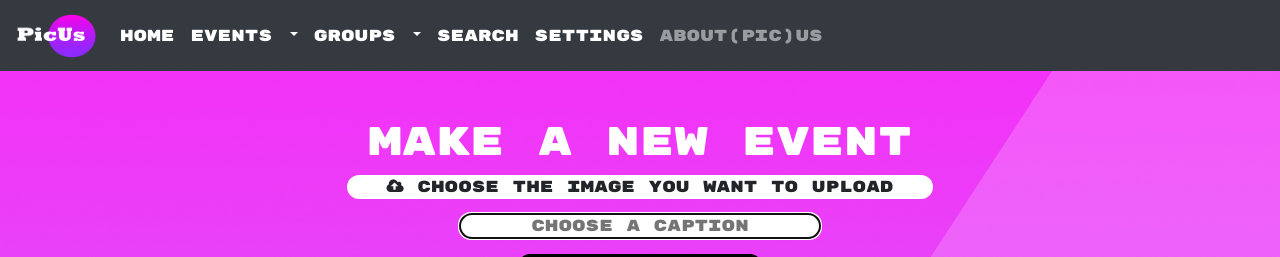
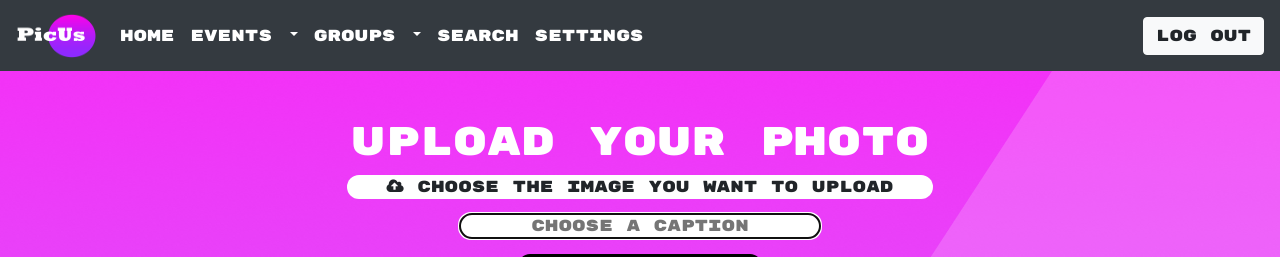
Before and after one commit to RickSunder/picus2.0, a Flask app: page /upload_photo in a window 1280 px wide. Shown: the top 257 px of the page. Run offline with Flask 2, Linux system fonts and the light colour scheme; a user stored in the database is signed in; some libraries are stand-ins or nearby versions; some web fonts are replaced.

Commit message:
goedemorgen

```diff
--- a/static/styles.css
+++ b/static/styles.css
@@ -83,20 +83,20 @@ h5 {
     border-color: #fff;
 }
 
-.btn-outline-success:hover {
+.-outline-success:hover {
     color: #fff;
-    background-color: #ed3af9;
-    border-color: #ed3af9;
+    background-color: white;
+    border-color: white;
 }
 
 .btn-outline-success:click {
     color: #fff;
-    background-color: #ed3af9;
-    border-color: #ed3af9;
+    background-color: white;
+    border-color: white;
 }
 
 .btn-outline-secondary {
-    color: #f8f9fa;
+    color: white;
     background-color: black;
     border-color: black;
     position: absolute;
@@ -104,6 +104,7 @@ h5 {
     top: 150px;
     padding: 10px;
     border-radius: 50px;
+
 
 }
 
@@ -116,6 +117,14 @@ h5 {
 
 }
 
+.btn-outline-success:not(:disabled):not(.disabled).active:focus, .btn-outline-success:not(:disabled):not(.disabled):active:focus, .show>.btn-outline-success.dropdown-toggle:focus {
+    box-shadow: 0 0 0 0.2rem rgba(223, 100, 255, 0.5);
+}
+.btn-outline-success:not(:disabled):not(.disabled).active, .btn-outline-success:not(:disabled):not(.disabled):active, .show>.btn-outline-success.dropdown-toggle {
+    color: #fff;
+    background-color: purple;
+    border-color: purple;
+}
 .invulveld {
     color: black;
     background-color: #fff;
--- a/templates/layout.html
+++ b/templates/layout.html
@@ -16,6 +16,10 @@
         <script type="text/javascript" src="{{ url_for('static', filename='functions.js') }}"></script>
         <script src="static/functions.js"></script>
         <link rel="stylesheet" href="path/to/font-awesome/css/font-awesome.min.css">
+        <link class="jsbin" href="http://ajax.googleapis.com/ajax/libs/jqueryui/1/themes/base/jquery-ui.css" rel="stylesheet" type="text/css" />
+        <script class="jsbin" src="http://ajax.googleapis.com/ajax/libs/jquery/1/jquery.min.js"></script>
+        <script class="jsbin" src="http://ajax.googleapis.com/ajax/libs/jqueryui/1.8.0/jquery-ui.min.js"></script>
+
 </head>
       <title>PicUs</title>
     <body>
@@ -53,16 +57,22 @@
                                               <div class="dropdown-divider"></div>
                                               <a style="font-family: Rubik Mono One;" class="dropdown-item" href="{{ url_for('groupfeed') }}">Group timeline</a>
                                             </div>
+
         <li class="nav-item active">
         <a style="font-family: Rubik Mono One;"class="nav-link" href="{{url_for('search') }}">Search</a>
         </li>
          <li class="nav-item active">
         <a style="font-family: Rubik Mono One;"class="nav-link" href="{{url_for('settings') }}">Settings</a>
         </li>
-            <a style="font-family: Rubik Mono One;"class="nav-link" href="{{url_for('aboutus') }}">About(Pic)Us</a>
-          </li>
-          <li class="nav-item">
-    </ul>
+</div>
+<div style="float right">
+      <ul class="navbar-nav ml-auto" style="float:right;">
+         <li class="nav-item active">
+        <li class="nav-item active">
+        <a style="font-family: Rubik Mono One;float:right"class="btn btn-light" href="{{url_for('logout') }}">Log Out</a>
+        </li>
+      </ul>
+</div>
 
 {% else %}
 <nav class="navbar navbar-expand-lg navbar-dark bg-dark" style="background-color: FC5BFF;">
--- a/templates/nogroup.html
+++ b/templates/nogroup.html
@@ -14,7 +14,7 @@
             <title>You have no groups yet...</title>
             <h1 style="color:white;">You have no groups yet...</h1>
 <div class="form-group">
-            <div id="vulinlogbevestig"><a id="vulinlogbevestig" href="makegroup">Make your first group here!</a></div>
+            <div id="vulinlogbevestig"><a style="color:white;" id="vulinlogbevestig" href="makegroup">Make your first group here!</a></div>
         </div>
 
 <style>
--- a/templates/upload_photo.html
+++ b/templates/upload_photo.html
@@ -33,9 +33,9 @@
     <div class="container">
     <fieldset>
         <title>Upload picture</title>
-        <h1 style="color:white;">Make a new event</h1>
+        <h1 style="color:white;">Upload your photo</h1>
             <label class="vulinlog">
-                <input class="custom-file-upload" type = "file" name = "file" accept="image/*" required/>
+                <input onchange="readURL(this);" class="custom-file-upload" type = "file" name = "file" accept="image/*" required/>
                 <i class="fa fa-cloud-upload" aria-hidden="true"></i> Choose the image you want to upload
             </label>
 
@@ -51,6 +51,27 @@
     </div>
 </form>
 
+<div clas="gecentreerd">
+        <img style="border-radius:20px;" class="gecentreerd" id="goh" src="#" />
+</div>
+
+
+<script>
+      function readURL(input) {
+            if (input.files && input.files[0]) {
+                var reader = new FileReader();
+
+                reader.onload = function (e) {
+                    $('#goh')
+                        .attr('src', e.target.result)
+;
+                };
+
+                reader.readAsDataURL(input.files[0]);
+            }
+        }
+
+</script>
 
 
 {% endblock %}
```
Also changed, not shown: templates/groupview.html (+5 -4 lines), templates/index.html (+2 -6 lines), templates/makegroup.html (+22 -1 lines).
